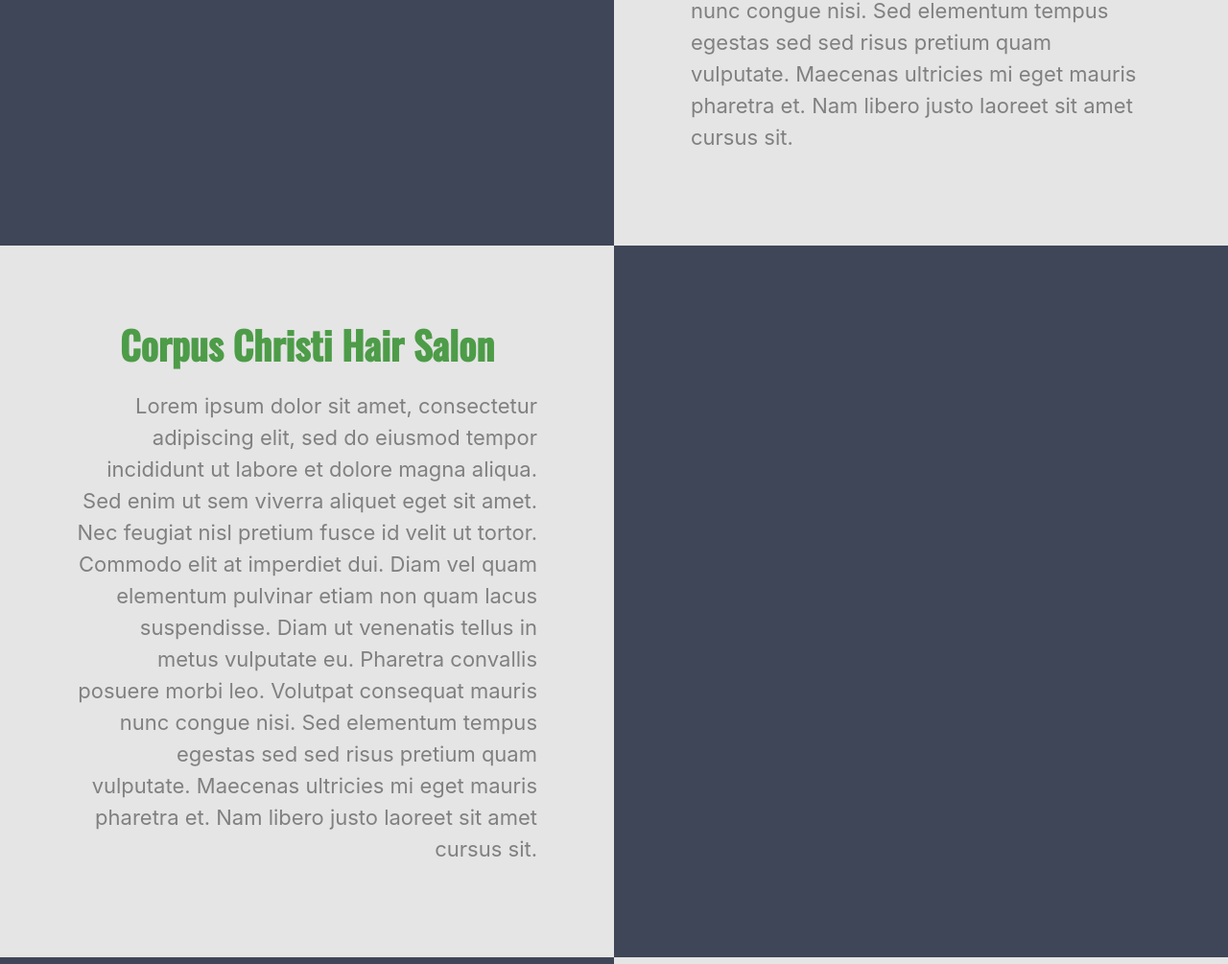
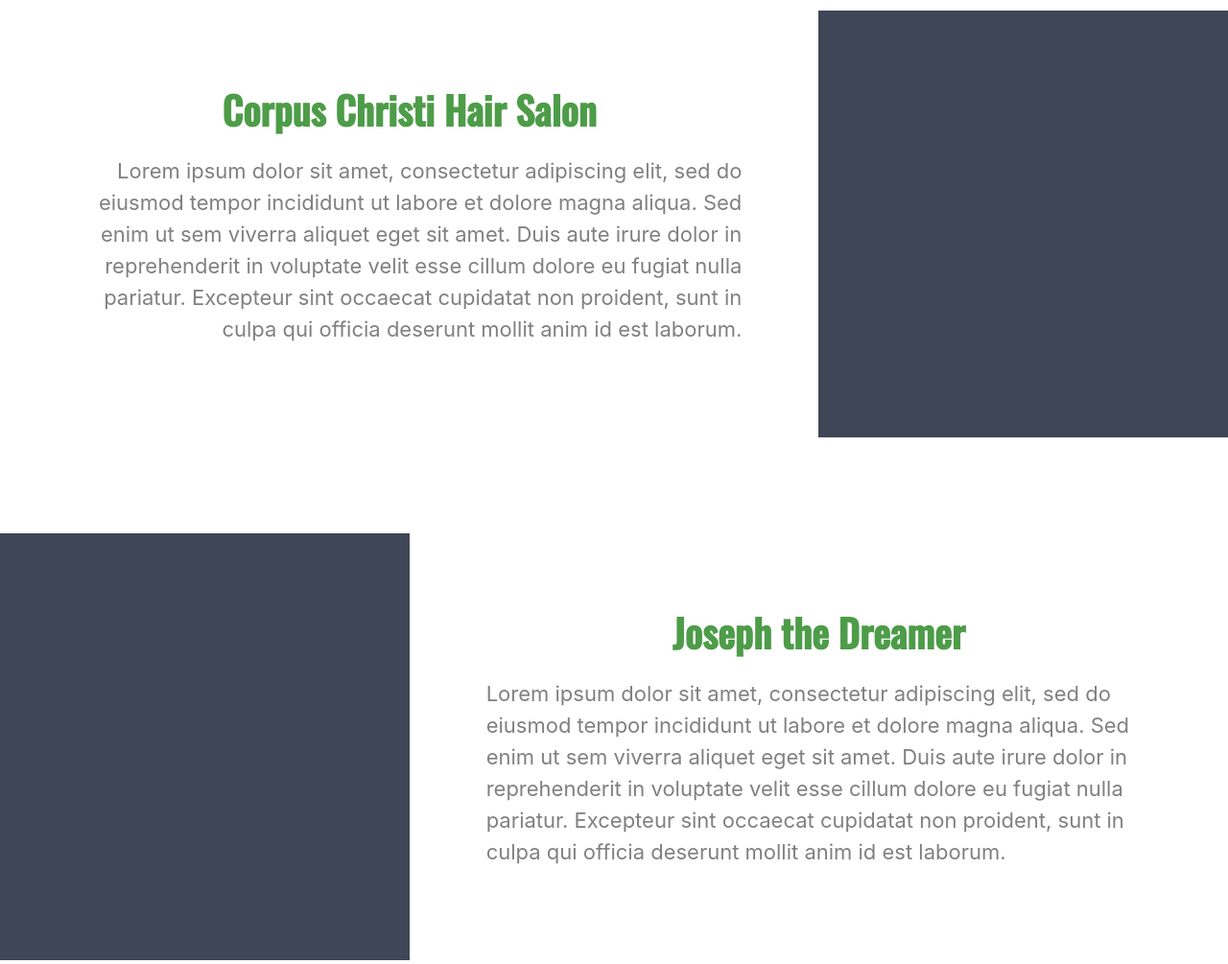
Before and after one commit to jbernadas/new-portfolio, a website: page index.html in a window 1280 px wide. Shown: the part 1599-2604 px from the top of the page at 96% size. Drawn offline with nearby package versions, Linux system fonts and the light colour scheme; files that its build step writes are made by us from their sources.

Commit message:
Changed the layout of projects section

```diff
--- a/index.html
+++ b/index.html
@@ -40,7 +40,7 @@
             <a href="index.html"><img src="img/logo.png" alt="" /></a>
           </div>
         </div> -->
-        <div class="row align-items-center">
+        <div id="brand-name-wrapper" class="row align-items-center">
           <div id="brand-name" class="col">
             <h1>Joseph Bernadas</h1>
             <h2>Full-Stack Web Developer</h2>
@@ -95,29 +95,36 @@
       <section id="latest-projects">
         <div class="container-fluid">
           <h2 class="section-title">Recent Projects</h2>
-          <div class="row">
-            <div class="order-md-1 proj-image col-md-6">
+          <div class="proj-wrapper row">
+            <div class="order-md-1 proj-image col-md-4">
 
             </div>
-            <div class="order-md-2 col-md-6 proj-description">
+            <div class="order-md-2 col-md-8 proj-description">
               <h3 class="text-center">Coastal Bend Council of Governments</h3>
-              <p>Lorem ipsum dolor sit amet, consectetur adipiscing elit, sed do eiusmod tempor incididunt ut labore et dolore magna aliqua. Sed enim ut sem viverra aliquet eget sit amet. Nec feugiat nisl pretium fusce id velit ut tortor. Commodo elit at imperdiet dui. Diam vel quam elementum pulvinar etiam non quam lacus suspendisse. Diam ut venenatis tellus in metus vulputate eu. Pharetra convallis posuere morbi leo. Volutpat consequat mauris nunc congue nisi. Sed elementum tempus egestas sed sed risus pretium quam vulputate. Maecenas ultricies mi eget mauris pharetra et. Nam libero justo laoreet sit amet cursus sit.</p>
+              <p>Lorem ipsum dolor sit amet, consectetur adipiscing elit, sed do eiusmod tempor incididunt ut labore et dolore magna aliqua. Sed enim ut sem viverra aliquet eget sit amet. Duis aute irure dolor in reprehenderit in voluptate velit esse cillum dolore eu fugiat nulla pariatur. Excepteur sint occaecat cupidatat non proident, sunt in culpa qui officia deserunt mollit anim id est laborum.</p>
             </div>
-            <div class="order-md-4 proj-image col-md-6">
+          </div><!-- row -->
+          <div class="proj-wrapper row">
+            <div class="order-md-4 proj-image col-md-4">
 
             </div>
-            <div class="text-md-right order-md-3 col-md-6 proj-description">
+            <div class="text-md-right order-md-3 col-md-8 proj-description">
               <h3 class="text-center">Corpus Christi Hair Salon</h3>
-              <p>Lorem ipsum dolor sit amet, consectetur adipiscing elit, sed do eiusmod tempor incididunt ut labore et dolore magna aliqua. Sed enim ut sem viverra aliquet eget sit amet. Nec feugiat nisl pretium fusce id velit ut tortor. Commodo elit at imperdiet dui. Diam vel quam elementum pulvinar etiam non quam lacus suspendisse. Diam ut venenatis tellus in metus vulputate eu. Pharetra convallis posuere morbi leo. Volutpat consequat mauris nunc congue nisi. Sed elementum tempus egestas sed sed risus pretium quam vulputate. Maecenas ultricies mi eget mauris pharetra et. Nam libero justo laoreet sit amet cursus sit.</p>
+              <p>Lorem ipsum dolor sit amet, consectetur adipiscing elit, sed do eiusmod tempor incididunt ut labore et dolore magna aliqua. Sed enim ut sem viverra aliquet eget sit amet. Duis aute irure dolor in reprehenderit in voluptate velit esse cillum dolore eu fugiat nulla pariatur. Excepteur sint occaecat cupidatat non proident, sunt in culpa qui officia deserunt mollit anim id est laborum.</p>
             </div>
+          </div>
 
-            <div class="order-md-5 proj-image col-md-6">
+          <div class="proj-wrapper row">
+            <div class="order-md-5 proj-image col-md-4">
 
             </div>
-            <div class="order-md-6 col-md-6 proj-description">
+            <div class="order-md-6 col-md-8 proj-description">
               <h3 class="text-center">Joseph the Dreamer</h3>
-              <p>Lorem ipsum dolor sit amet, consectetur adipiscing elit, sed do eiusmod tempor incididunt ut labore et dolore magna aliqua. Sed enim ut sem viverra aliquet eget sit amet. Nec feugiat nisl pretium fusce id velit ut tortor. Commodo elit at imperdiet dui. Diam vel quam elementum pulvinar etiam non quam lacus suspendisse. Diam ut venenatis tellus in metus vulputate eu. Pharetra convallis posuere morbi leo. Volutpat consequat mauris nunc congue nisi. Sed elementum tempus egestas sed sed risus pretium quam vulputate. Maecenas ultricies mi eget mauris pharetra et. Nam libero justo laoreet sit amet cursus sit.</p>
+              <p>Lorem ipsum dolor sit amet, consectetur adipiscing elit, sed do eiusmod tempor incididunt ut labore et dolore magna aliqua. Sed enim ut sem viverra aliquet eget sit amet. Duis aute irure dolor in reprehenderit in voluptate velit esse cillum dolore eu fugiat nulla pariatur. Excepteur sint occaecat cupidatat non proident, sunt in culpa qui officia deserunt mollit anim id est laborum.</p>
             </div>
+          </div>
+
+
           </div>
         </div>
       </section>
--- a/scss/style.scss
+++ b/scss/style.scss
@@ -54,12 +54,15 @@ h1 {
 #highlight h3 {
   color: #c85153;
 }
-#highlight h3, #latest-projects h3 {
-  font-weight: 700;
-  margin: 1.5rem 0;
-  font-size: 2.5rem;
-  font-family: 'Oswald', sans-serif;
+#highlight, #latest-projects {
+  h3 {
+    font-weight: 700;
+    margin: 1.5rem 0;
+    font-size: 2.5rem;
+    font-family: 'Oswald', sans-serif;
+  }
 }
+
 #latest-projects h3 {
   color: #4d9c48;
 }
@@ -85,7 +88,6 @@ h1 {
 }
 .proj-description {
   padding: 55px 80px 80px;
-  background-color: #e5e5e5;
 }
 .proj-image {
   background-color: #3e4657;
@@ -102,7 +104,7 @@ h2.section-title {
 }
 #toTop {
   width: 80px;
-  color: rgb(128, 128, 128, 0.74);
+  color: rgba(128, 128, 128, 0.74);
   position: fixed;
   bottom: 20px;
   right: 20px;
@@ -153,4 +155,7 @@ h2.section-title {
     padding-left: 0;
     padding-right: 0;
   }
+  .proj-wrapper {
+    margin-bottom: 100px;
+  }
 }
```
Also changed, not shown: package.json (+6 -3 lines), css/style.css (added), img/blob-shape.svg (added), 1 other file.
